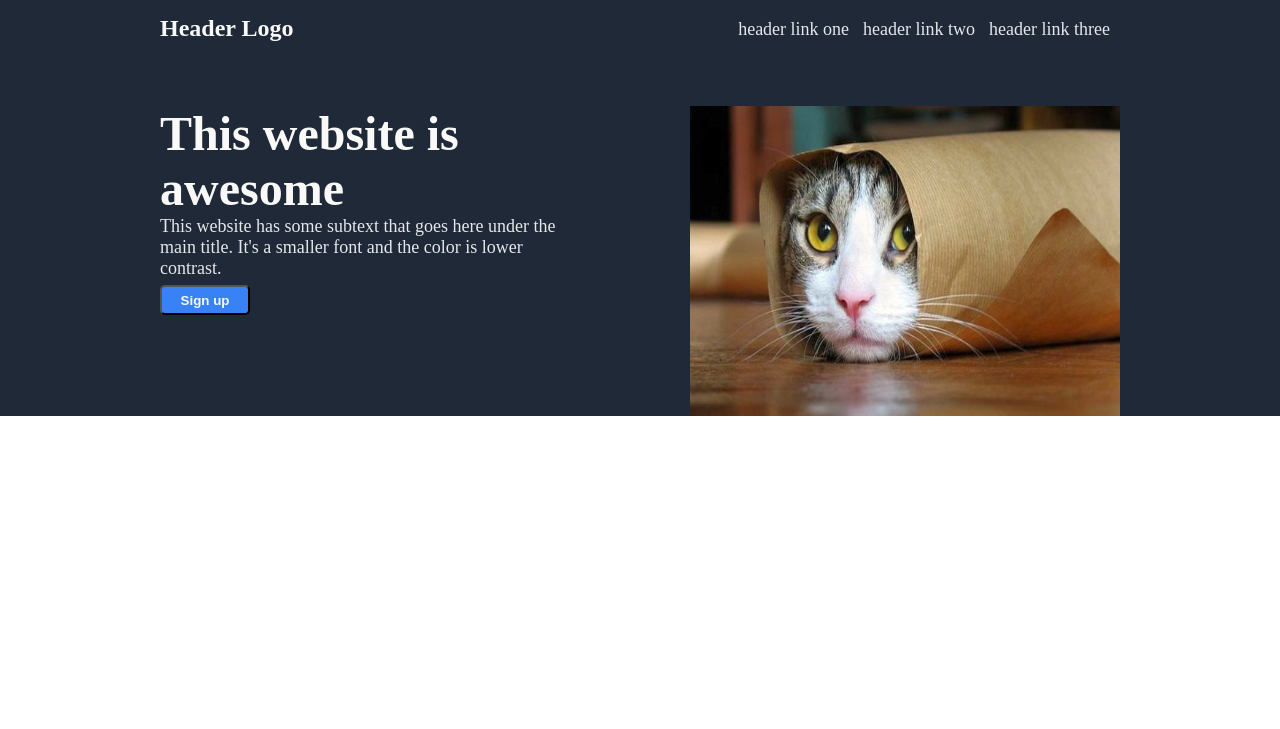
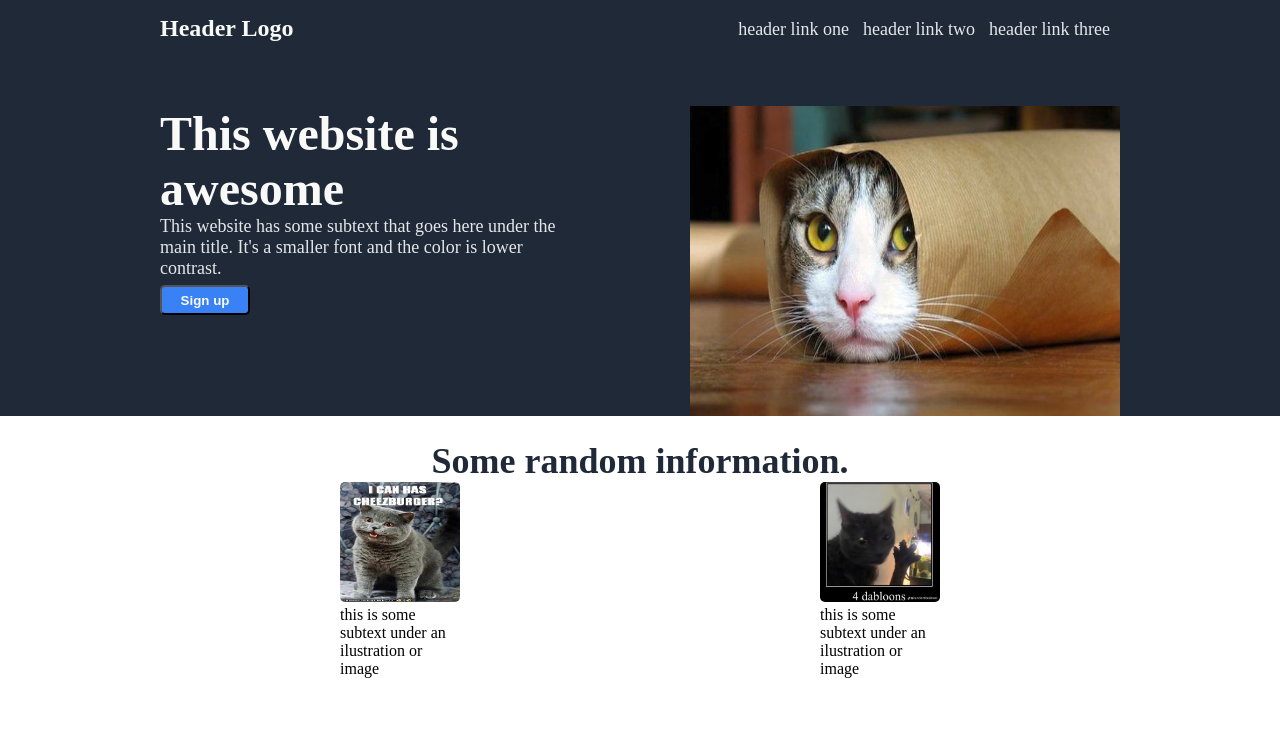
Before and after one commit to Rafix1337/odin-landing-page, a plain HTML site: page index.html in a window 1280 px wide. Drawn offline with Linux system fonts and the light colour scheme.

Commit message:
Added the second section

```diff
--- a/index.html
+++ b/index.html
@@ -32,6 +32,24 @@
             </article>
         </section>
 
+        <section id="two">
+            <article>
+                <h3>Some random information.</h3>
+                <div class="catimages">
+                    <figure>
+                        <img src="./images/cheezburger.jpg" alt="A cat that asks for cheeseburger." height="50" width="50">
+                        <figcaption>this is some subtext under an ilustration or image</figcaption>
+                    </figure>
+                    <figure>
+                        <img src="./images/4dabloons.jpg" alt="A cat that shows 4 fingers." height="50" width="50">
+                        <figcaption>this is some subtext under an ilustration or image</figcaption>
+                    </figure>
+
+
+                </div>
+            </article>
+        </section>
+
 
     </main>
 
--- a/style.css
+++ b/style.css
@@ -47,7 +47,7 @@ li{
     justify-content: center;
 }
 
-#one article
+article
 {
     display: flex;
     justify-content: space-between;
@@ -86,3 +86,45 @@ button
     border-radius: 5px;
     margin-top:6px;
 }
+
+#two
+{
+    display: flex;
+    justify-content: center;
+}
+
+#two article
+{
+    flex-direction: column;
+    justify-content: center;
+    align-items: center;
+}
+
+h3{
+    font-size: 36px;
+    font-weight: bolder;
+    color: #1F2937;
+    padding-top: 24px;
+}
+
+div.catimages
+{
+    display: flex;
+    justify-content: space-around;
+        /*Adding the width: 100%; bade the justify-content finally work  */
+    width: 100%;
+}
+
+figure img{
+    height: 120px;
+    width: 120px;
+
+    border-radius: 5px;
+}
+
+figcaption
+{
+    height: 120px;
+    width: 120px;
+
+}
```
Also changed, not shown: images/4dabloons.jpg (added), images/cheezburger.jpg (added).
